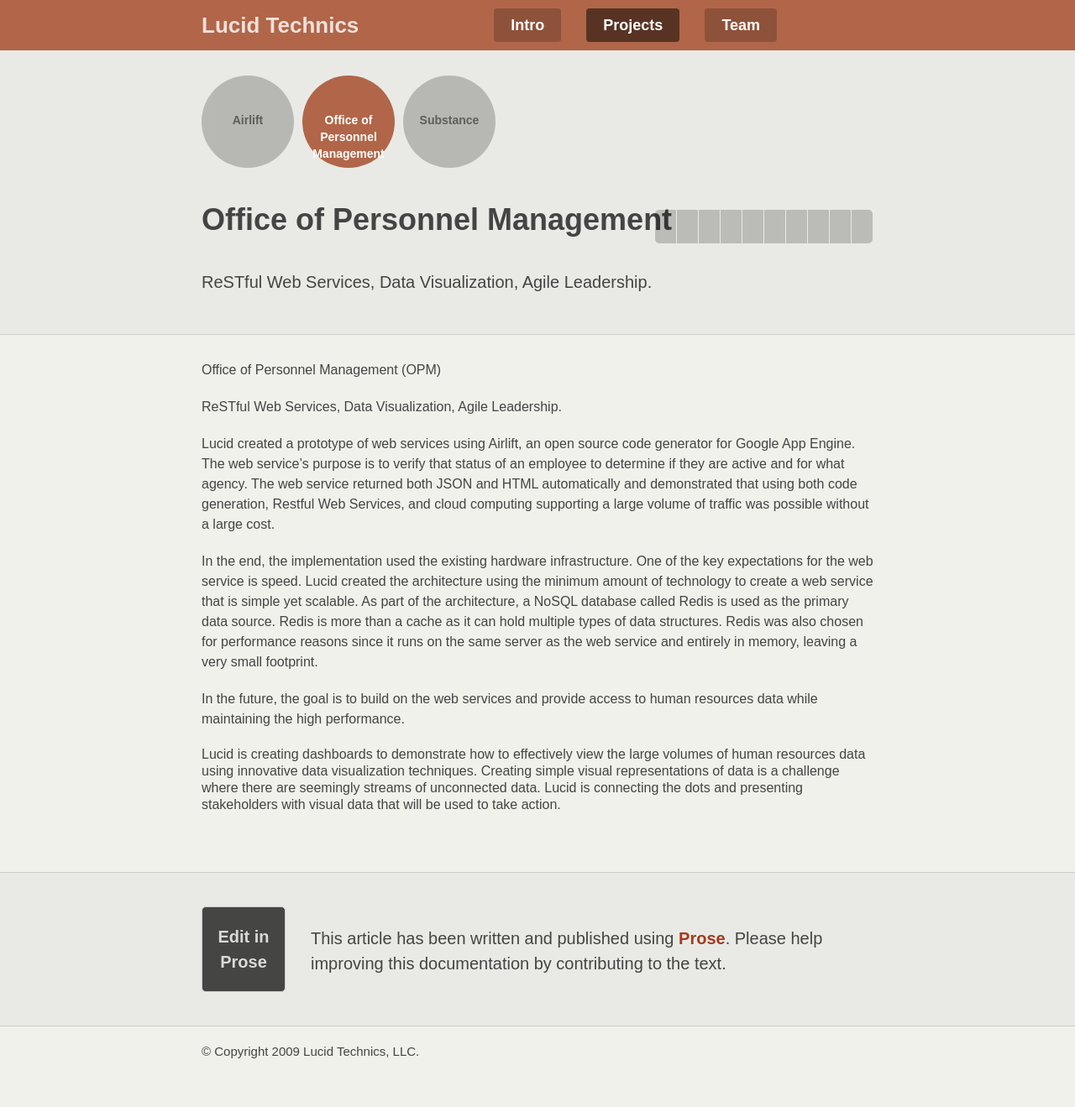
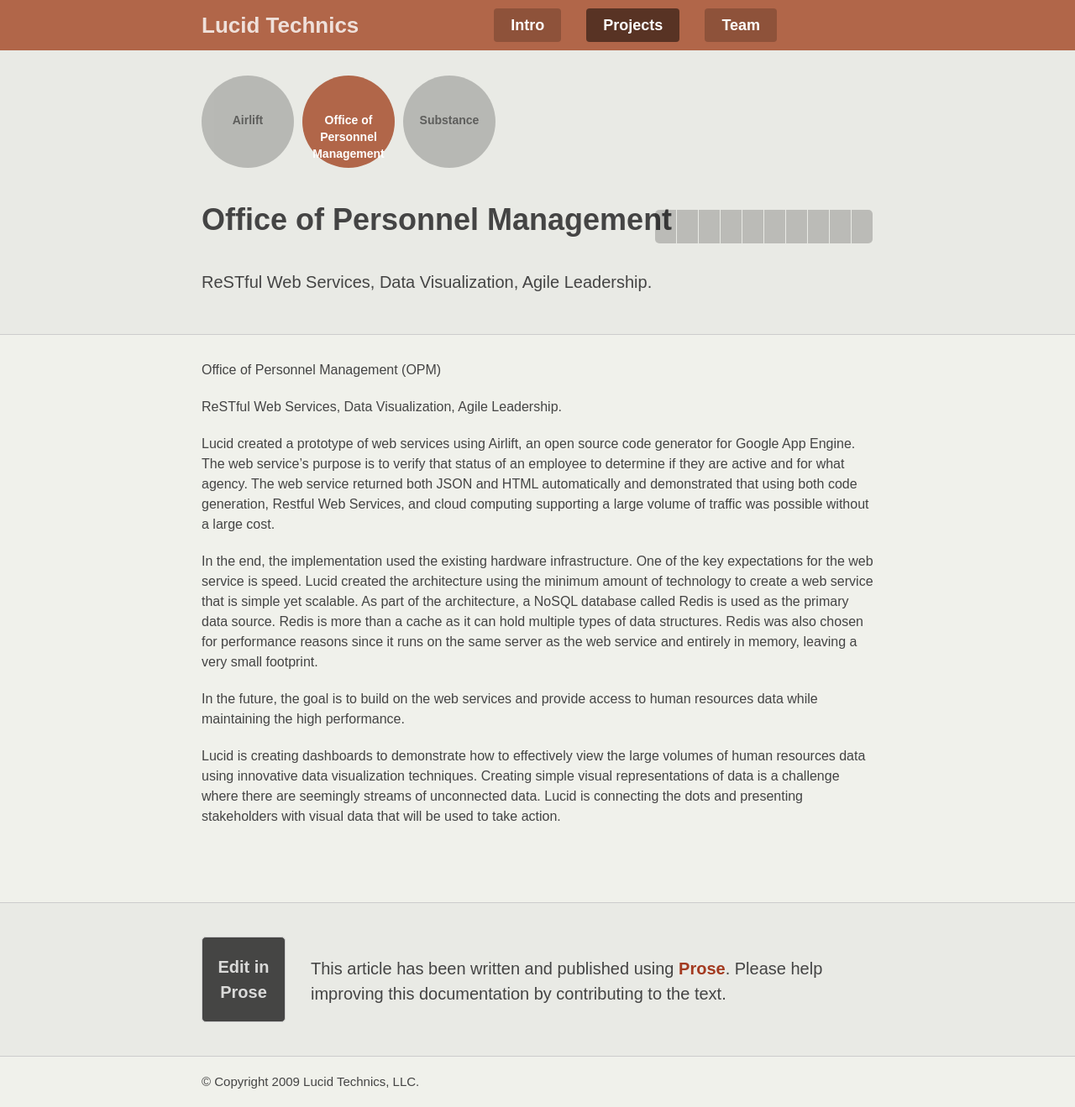
Before and after one commit to LucidTechnics/lucidtechnics.github.com, a Jekyll site: the page built from _posts/projects/0100-01-02-opm.md, in a window 1280 px wide. Shown: the whole page at 84% size. Built offline with Jekyll 4.4.1, drawn with Linux system fonts in a browser that asks for light colours; nearby versions of some CDN libraries; before the commit the page ends 1283 px from its top, so only the background shows below that.

Commit message:
Removed trouble markup.

```diff
--- a/_posts/projects/0100-01-02-opm.md
+++ b/_posts/projects/0100-01-02-opm.md
@@ -22,8 +22,5 @@
 
 In the future, the goal is to build on the web services and provide access to human resources data while maintaining the high performance.
 
-<PICTURE HERE>
 
 Lucid is creating dashboards to demonstrate how to effectively view the large volumes of human resources data using innovative data visualization techniques.  Creating simple visual representations of data is a challenge where there are seemingly streams of unconnected data. Lucid is connecting the dots and presenting stakeholders with visual data that will be used to take action.
-
-<PICTURE HERE>
```
